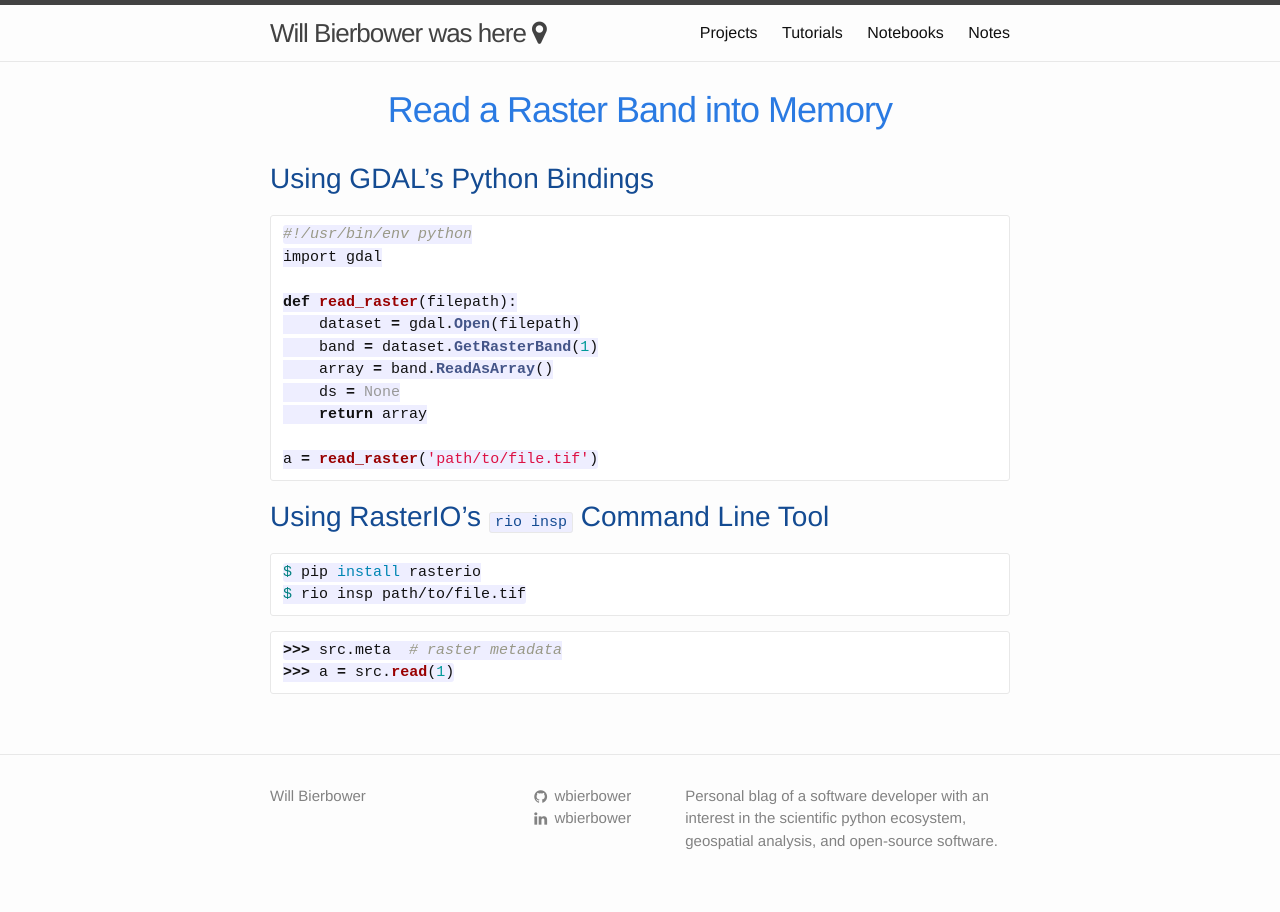
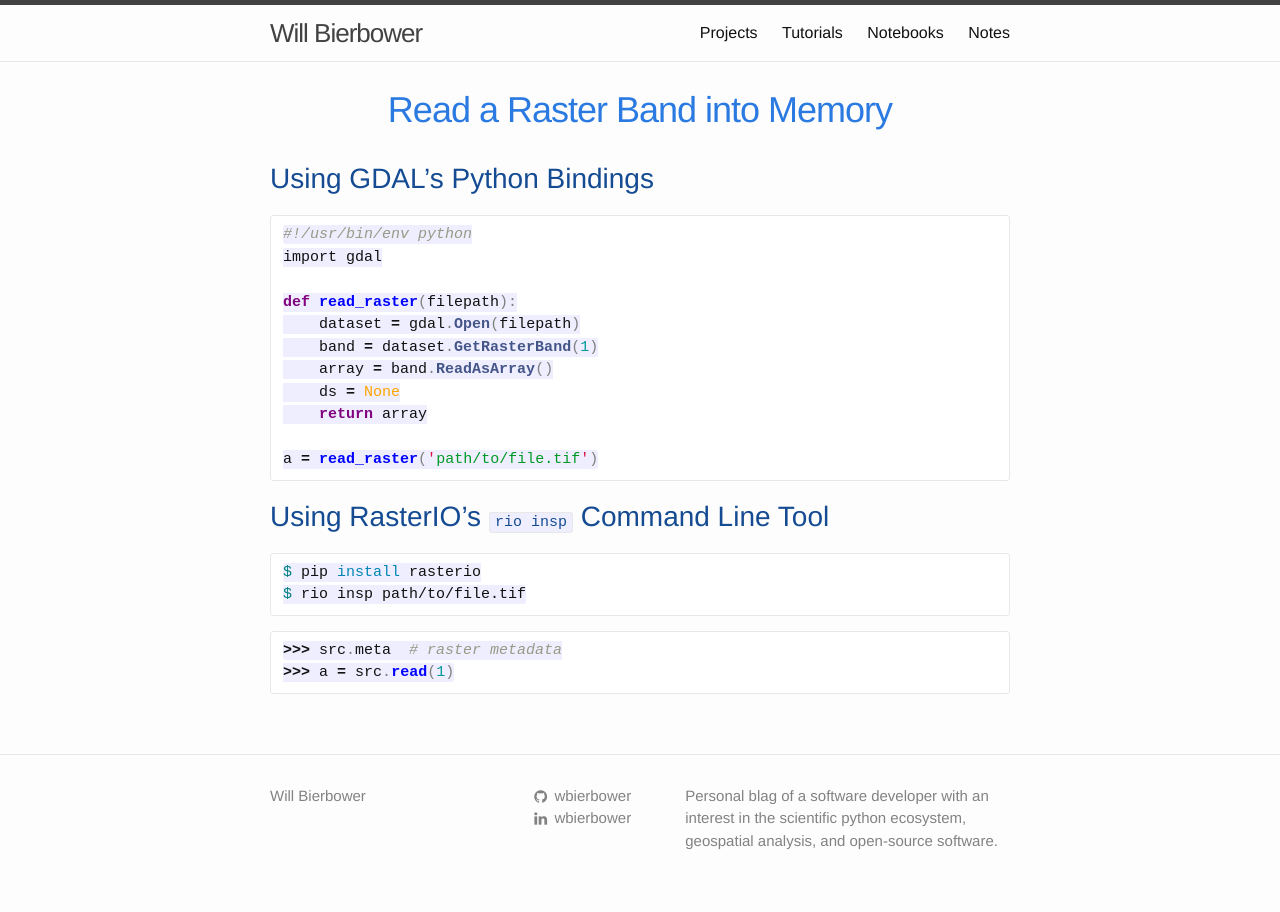
Before and after one commit to wbierbower/wbierbower.github.io, a Jekyll site: the page built from tutorials/tutorial_pages/how-to-read-raster.md, in a window 1280 px wide. Built offline with Jekyll 4.4.1, drawn with Linux system fonts in a browser that asks for light colours; nearby versions of some CDN libraries; Markdown is read by kramdown in place of the engine named in the settings; comment, search, counter and statistics services are not loaded.

Commit message:
clean up.

```diff
--- a/_includes/footer.html
+++ b/_includes/footer.html
@@ -56,19 +56,11 @@
   </div>
   <script type="text/javascript">
     var a = [
-      ' has your back.',
-      ' didn\'t do it.',
-      ' lives  <i class="fa fa-bolt" aria-hidden="true"></i>',
-      ' plays ball like a girl! ',
-      ' tried that once.',
-      ' who?',
-      // ' handlebars the truth',
-      ' was here  <i class="fa fa-map-marker" aria-hidden="true"></i>',
-      ' forces hands  <i class="fa fa-hand-peace-o" aria-hidden="true"></i>',
-      ' does deeds.',
-      '™',
-      ' just wants to have fun.',
-      ' knows what is up.',
+      // ' didn\'t do it.',
+      // ' tried that once.',
+      // ' who?',
+      // ' was here  <i class="fa fa-map-marker" aria-hidden="true"></i>',
+      // ' knows what is up.',
       '']
     $().ready($('.site-title').append(a[Math.floor(Math.random() * a.length)]));
   </script>
--- a/_sass/_syntax-highlighting.scss
+++ b/_sass/_syntax-highlighting.scss
@@ -5,9 +5,10 @@
     background: #fff;
     @extend %vertical-rhythm;
 
+    .p     { color: grey }
     .c     { color: #998; font-style: italic } // Comment
     .err   { color: #a61717; background-color: #e3d2d2 } // Error
-    .k     { font-weight: bold } // Keyword
+    .k     { color: purple; font-weight: bold } // Keyword
     .o     { font-weight: bold } // Operator
     .cm    { color: #998; font-style: italic } // Comment.Multiline
     .cp    { color: #999; font-weight: bold } // Comment.Preproc
@@ -31,14 +32,14 @@
     .kr    { font-weight: bold } // Keyword.Reserved
     .kt    { color: #458; font-weight: bold } // Keyword.Type
     .m     { color: #099 } // Literal.Number
-    .s     { color: #d14 } // Literal.String
+    .s     { color: #009926 } // Literal.String
     .na    { color: #008080 } // Name.Attribute
     .nb    { color: #0086B3 } // Name.Builtin
     .nc    { color: #458; font-weight: bold } // Name.Class
     .no    { color: #008080 } // Name.Constant
     .ni    { color: #800080 } // Name.Entity
     .ne    { color: #900; font-weight: bold } // Name.Exception
-    .nf    { color: #900; font-weight: bold } // Name.Function
+    .nf    { color: blue; font-weight: bold } // Name.Function
     .nn    { color: #555 } // Name.Namespace
     .nt    { color: #000080 } // Name.Tag
     .nv    { color: #008080 } // Name.Variable
@@ -59,7 +60,7 @@
     .sr    { color: #009926 } // Literal.String.Regex
     .s1    { color: #d14 } // Literal.String.Single
     .ss    { color: #990073 } // Literal.String.Symbol
-    .bp    { color: #999 } // Name.Builtin.Pseudo
+    .bp    { color: orange } // Name.Builtin.Pseudo
     .vc    { color: #008080 } // Name.Variable.Class
     .vg    { color: #008080 } // Name.Variable.Global
     .vi    { color: #008080 } // Name.Variable.Instance
```
